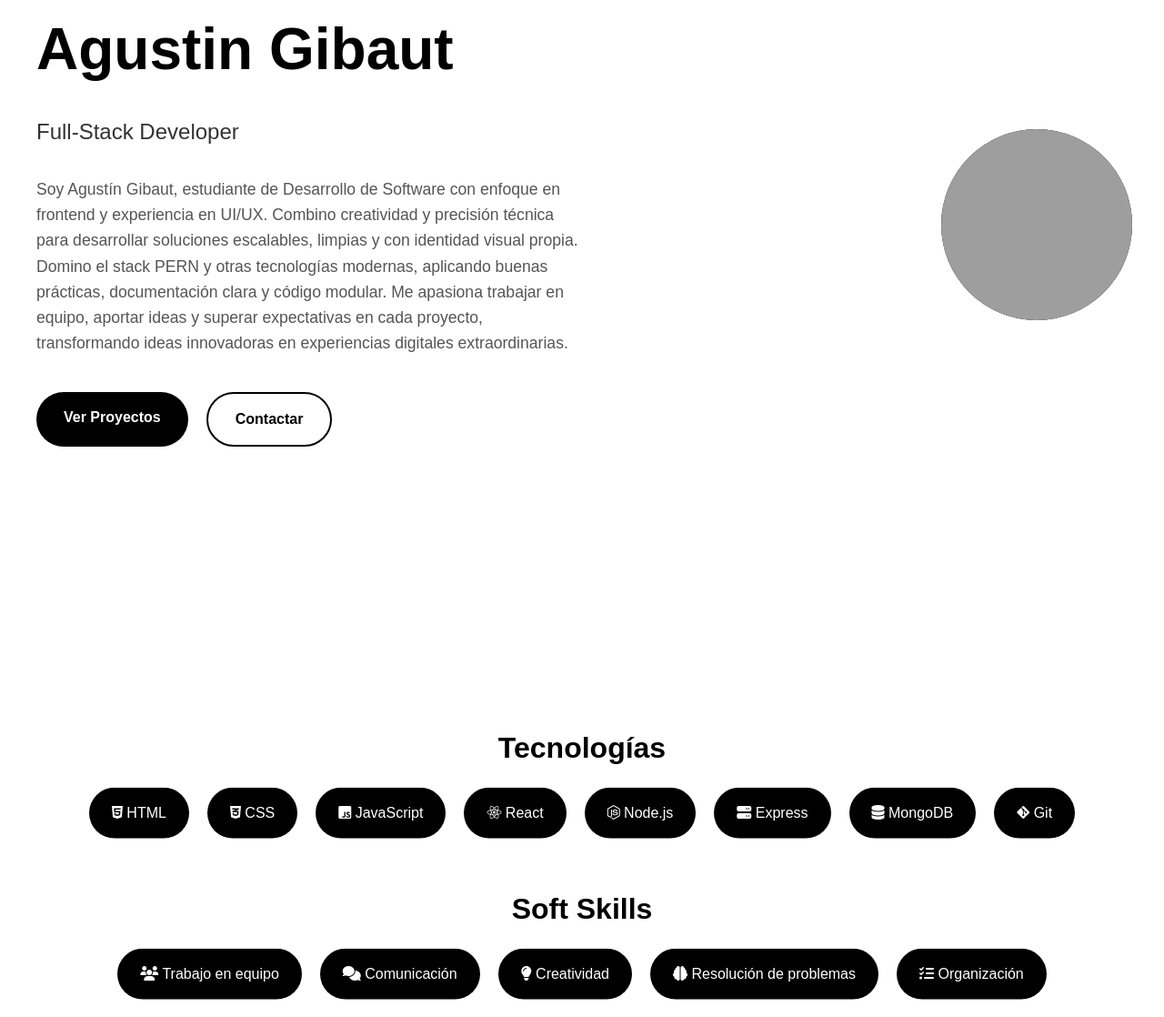
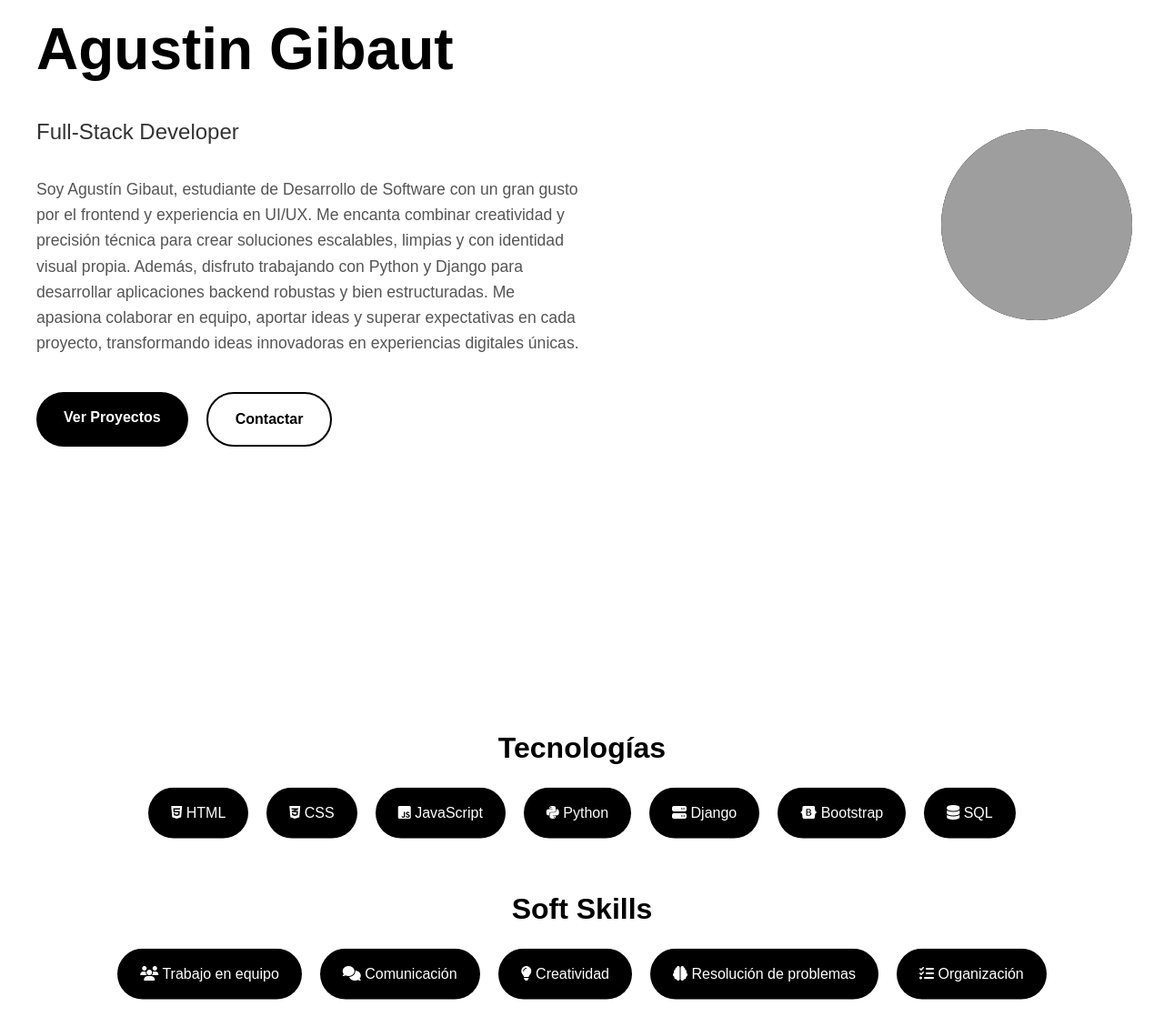
Before and after one commit to AgustinGibaut/portfolioagustin, a plain HTML site: page index.html in a window 1280 px wide. Shown: the part 153-1271 px from the top of the page at 91% size. Drawn offline with Linux system fonts and the light colour scheme; grey boxes are pictures that could not be loaded.

Commit message:
cmbios v4

```diff
--- a/index.html
+++ b/index.html
@@ -29,10 +29,11 @@
                 <h1>Agustin Gibaut</h1>
                 <p class="subtitle">Full-Stack Developer</p>
                 <p class="description">
-                    Soy Agustín Gibaut, estudiante de Desarrollo de Software con enfoque en frontend y experiencia en UI/UX. Combino creatividad y precisión técnica para desarrollar soluciones escalables, limpias y con identidad visual propia. Domino el stack PERN y otras
-                    tecnologías modernas, aplicando buenas prácticas, documentación clara y código modular. Me apasiona trabajar en equipo, aportar ideas y superar expectativas en cada proyecto, transformando ideas innovadoras en experiencias digitales
-                    extraordinarias.
+                    Soy Agustín Gibaut, estudiante de Desarrollo de Software con un gran gusto por el frontend y experiencia en UI/UX. Me encanta combinar creatividad y precisión técnica para crear soluciones escalables, limpias y con identidad visual propia. Además, disfruto
+                    trabajando con Python y Django para desarrollar aplicaciones backend robustas y bien estructuradas. Me apasiona colaborar en equipo, aportar ideas y superar expectativas en cada proyecto, transformando ideas innovadoras en experiencias
+                    digitales únicas.
                 </p>
+
 
                 <div class="cta-buttons">
                     <a href="#projects" class="btn btn-primary">Ver Proyectos</a>
@@ -54,11 +55,11 @@
                 <div class="skill-item"><i class="fab fa-html5"></i> HTML</div>
                 <div class="skill-item"><i class="fab fa-css3-alt"></i> CSS</div>
                 <div class="skill-item"><i class="fab fa-js-square"></i> JavaScript</div>
-                <div class="skill-item"><i class="fab fa-react"></i> React</div>
-                <div class="skill-item"><i class="fab fa-node-js"></i> Node.js</div>
-                <div class="skill-item"><i class="fas fa-server"></i> Express</div>
-                <div class="skill-item"><i class="fas fa-database"></i> MongoDB</div>
-                <div class="skill-item"><i class="fab fa-git-alt"></i> Git</div>
+                <div class="skill-item"><i class="fab fa-python"></i> Python</div>
+                <div class="skill-item"><i class="fas fa-server"></i> Django</div>
+                <div class="skill-item"><i class="fab fa-bootstrap"></i> Bootstrap</div>
+                <div class="skill-item"><i class="fas fa-database"></i> SQL</div>
+
             </div>
 
 
--- a/script.js
+++ b/script.js
@@ -25,3 +25,10 @@ document.addEventListener("DOMContentLoaded", () => {
 
     sections.forEach(section => observer.observe(section));
 });
+
+const form = document.getElementById('contact-form');
+const successMessage = document.getElementById('form-success');
+
+form.addEventListener('submit', function() {
+    successMessage.style.display = 'block';
+});
```
Also changed, not shown: 1 other file.
